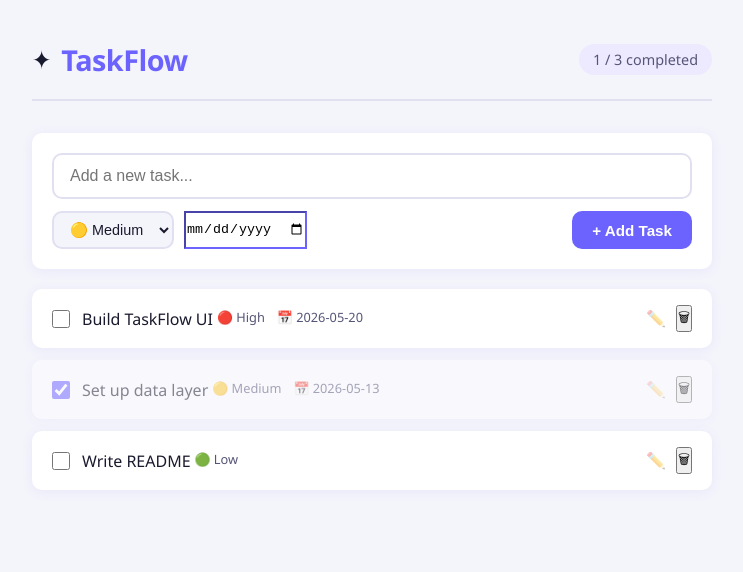
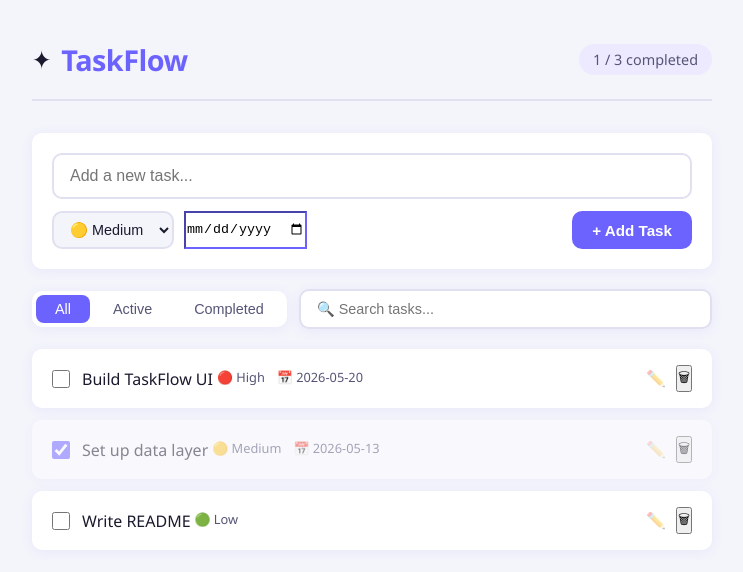
Before and after one commit to crispcodews/taskflow-, a React (Vite) app: page / in a window 1280 px wide. Shown: the top 572 px of the page, without its empty margins (268-1011 px from the left). Built offline with nearby package versions, Linux system fonts and the light colour scheme.

Commit message:
Added Filter Bar

```diff
--- a/src/App.jsx
+++ b/src/App.jsx
@@ -2,6 +2,7 @@ import { useState } from "react";
 import Header from "./components/Header";
 import TaskForm from "./components/TaskForm";
 import TaskList from "./components/TaskList";
+import FilterBar from "./components/FilterBar";
 import "./App.css";
 
 function App() {
@@ -67,12 +68,28 @@ function App() {
     );
   }
 
+  const filteredTasks = tasks
+    .filter((task) => {
+      if (filter === "active") return !task.completed;
+      if (filter === "completed") return task.completed;
+      return true;
+    })
+    .filter((task) =>
+      task.title.toLowerCase().includes(searchQuery.toLowerCase())
+    );
+
   return (
     <div className="app-container">
       <Header totalTasks={tasks.length} completedTasks={completedTasks} />
       <TaskForm onAddTask={addTask} />
+      <FilterBar
+        filter={filter}
+        onFilterChange={setFilter}
+        searchQuery={searchQuery}
+        onSearchChange={setSearchQuery}
+      />
       <TaskList
-        tasks={tasks}
+        tasks={filteredTasks}
         onDelete={deleteTask}
         onToggle={toggleComplete}
         onEdit={editTask}
--- a/src/components/FilterBar.jsx
+++ b/src/components/FilterBar.jsx
@@ -0,0 +1,30 @@
+import "../styles/FilterBar.css";
+
+function FilterBar({ filter, onFilterChange, searchQuery, onSearchChange }) {
+  return (
+    <div className="filter-bar">
+      <div className="filter-bar-tabs">
+        {["all", "active", "completed"].map((tab) => (
+          <button
+            key={tab}
+            className={`filter-bar-tab ${
+              filter === tab ? "filter-bar-tab-active" : ""
+            } `}
+            onClick={() => onFilterChange(tab)}
+          >
+            {tab.charAt(0).toUpperCase() + tab.slice(1)}
+          </button>
+        ))}
+      </div>
+      <input
+        className="filter-bar-search"
+        type="text"
+        placeholder="🔍 Search tasks..."
+        value={searchQuery}
+        onChange={(e) => onSearchChange(e.target.value)}
+      />
+    </div>
+  );
+}
+
+export default FilterBar;
--- a/src/styles/FilterBar.css
+++ b/src/styles/FilterBar.css
@@ -0,0 +1,57 @@
+.filter-bar {
+  display: flex;
+  align-items: center;
+  justify-content: space-between;
+  gap: 12px;
+  margin-bottom: 20px;
+  flex-wrap: wrap;
+}
+
+.filter-bar-tabs {
+  display: flex;
+  background: var(--white);
+  border-radius: var(--radius);
+  padding: 4px;
+  box-shadow: var(--shadow);
+  gap: 4px;
+}
+
+.filter-bar-tab {
+  padding: 6px 19px;
+  border: none;
+  background: none;
+  border-radius: 8px;
+  font-size: 0.9rem;
+  font-weight: 500;
+  color: var(--text-mid);
+  cursor: pointer;
+  transition: all 0.2s;
+}
+
+.filter-bar-tab-active {
+  background: var(--primary);
+  color: white;
+}
+
+.filter-bar-tab:hover:not(.filter-bar-tab-active) {
+  background: var(--primary-light);
+  color: var(--primary);
+}
+
+.filter-bar-search {
+  flex: 1;
+  min-width: 180px;
+  padding: 10px 16px;
+  border: 2px solid var(--border);
+  border-radius: var(--radius);
+  font-size: 0.9rem;
+  color: var(--text-dark);
+  background: var(--white);
+  outline: none;
+  box-shadow: var(--shadow);
+  transition: border-color 0.2s;
+}
+
+.filter-bar-search:focus {
+  border-color: var(--primary);
+}
```
